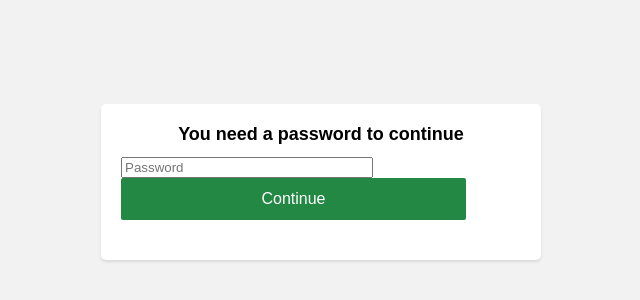
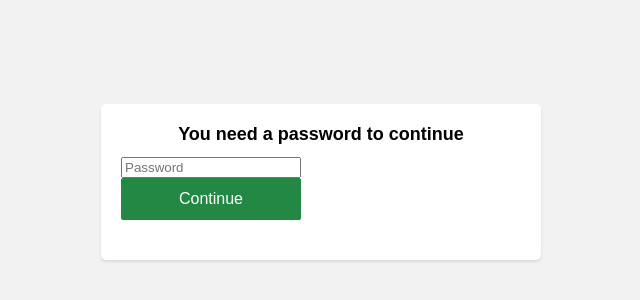
Before and after one commit to VissarionM/cloudsimExample, a website: page src/index.html in a window 1280 px wide. Shown: the part 218-518 px from the top of the page, without its empty margins (319-959 px from the left). Drawn offline with Linux system fonts and the light colour scheme.

Commit message:
appearance

```diff
--- a/src/index.html
+++ b/src/index.html
@@ -58,10 +58,10 @@
 
         .protected__content__input,
         .protected__content__btn {
-            width: calc(70% - 28px);
-            /* Adjust width to 50% of container minus space between */
+            width: calc(50% - 20px);
+            /* Adjust width to half of container minus space between */
             box-sizing: border-box;
-            margin-right: 40px;
+            margin-right: 20px;
             /* Add space between input and button */
         }
 
@@ -79,10 +79,7 @@
             padding: 12px 14px;
             font-weight: 500;
             font-size: 16px;
-            width: calc(90% - 15px);
-            /* Adjust width to 50% of container minus space between */
             display: block;
-            /* Ensure button doesn't take full width */
         }
 
         .protected__content__btn:hover {
```
